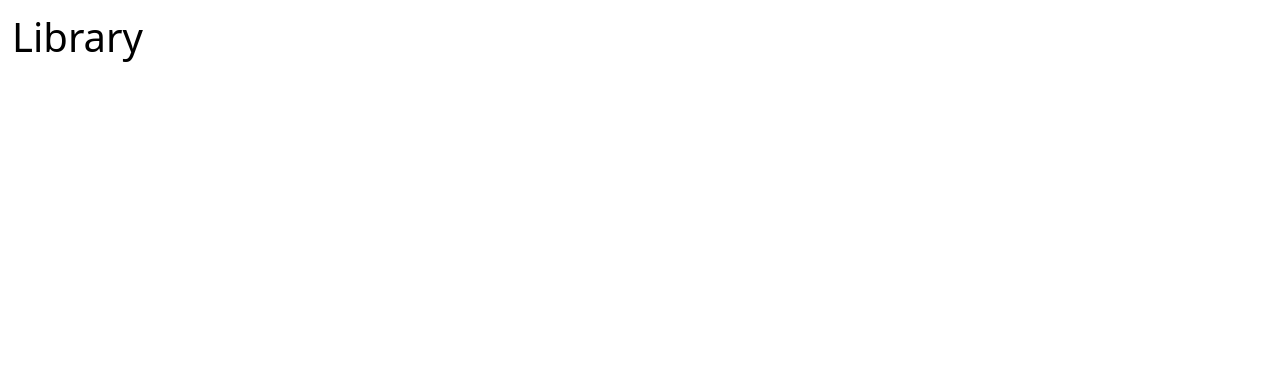
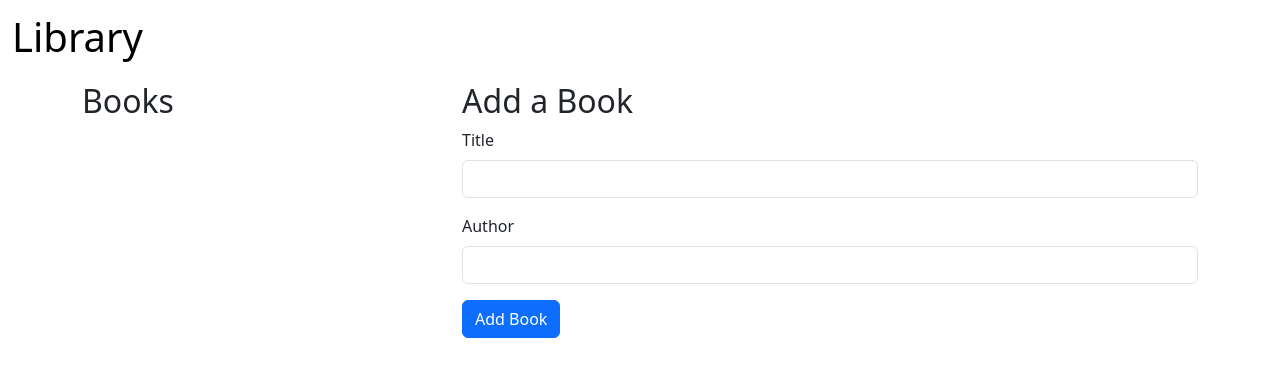
Before and after one commit to shubhamkala06/Library, a plain HTML site: page index.html in a window 1280 px wide. Drawn offline with nearby package versions, Linux system fonts and the light colour scheme.

Commit message:
learning pull request

```diff
--- a/index.html
+++ b/index.html
@@ -17,6 +17,32 @@
             </div>
         </nav>
     </header>
+    <main>
+        <div class="container">
+            <div class="row">
+                <div class="col-md-4">
+                    <h2>Books</h2>
+                    <ul id="book-list" class="list-group">
+                        <!-- Book items will be dynamically added here -->
+                    </ul>
+                </div>
+                <div class="col-md-8">
+                    <h2>Add a Book</h2>
+                    <form id="book-form">
+                        <div class="mb-3">
+                            <label for="book-title" class="form-label">Title</label>
+                            <input type="text" id="book-title" class="form-control" required>
+                        </div>
+                        <div class="mb-3">
+                            <label for="book-author" class="form-label">Author</label>
+                            <input type="text" id="book-author" class="form-control" required>
+                        </div>
+                        <button type="submit" class="btn btn-primary">Add Book</button>
+                    </form>
+                </div>
+            </div>
+        </div>
+    </main>
     <script src="JavaScript/JS.js"></script>
     <script src="https://cdn.jsdelivr.net/npm/bootstrap@5.3.5/dist/js/bootstrap.bundle.min.js" integrity="sha384-k6d4wzSIapyDyv1kpU366/PK5hCdSbCRGRCMv+eplOQJWyd1fbcAu9OCUj5zNLiq" crossorigin="anonymous"></script>
 </body>
```
